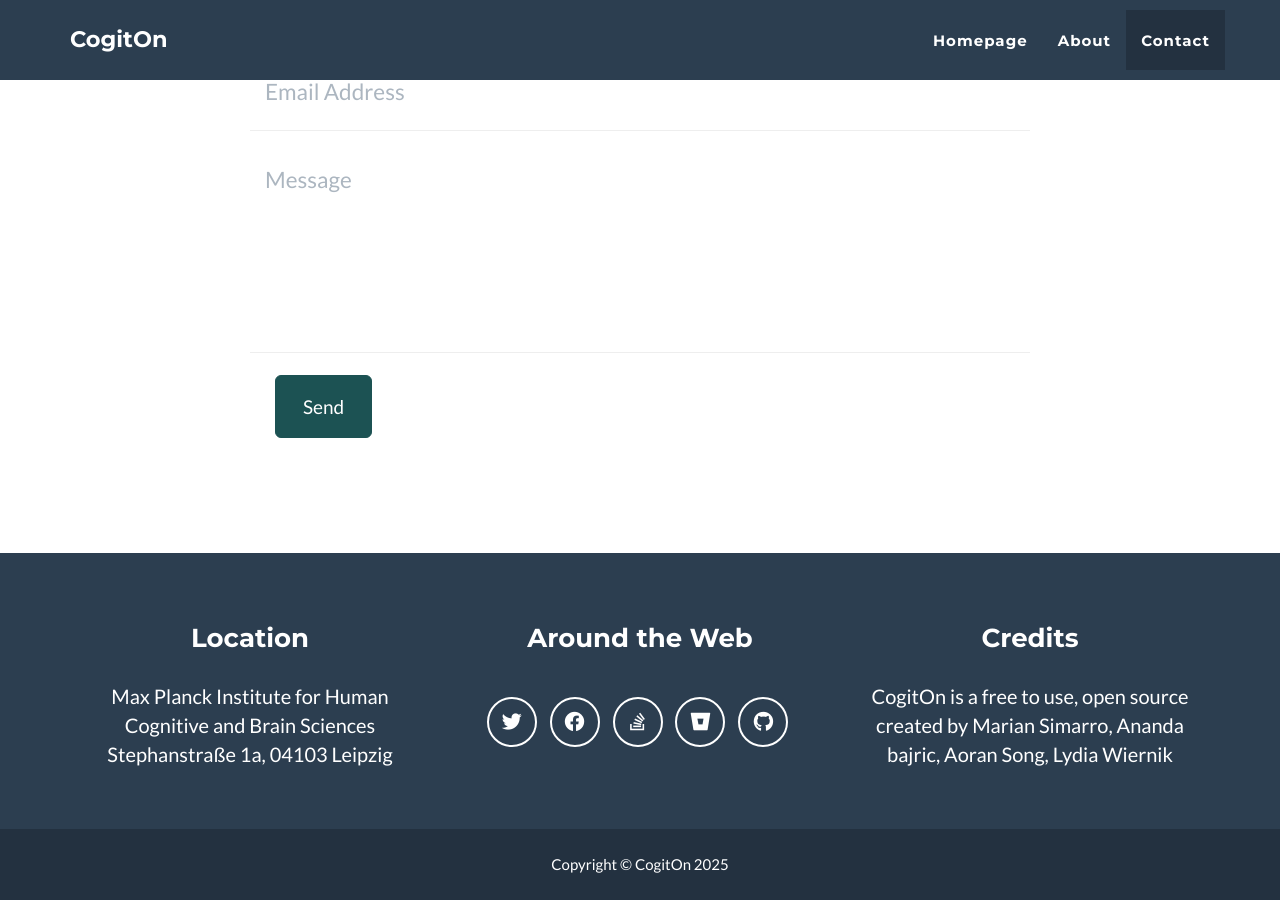
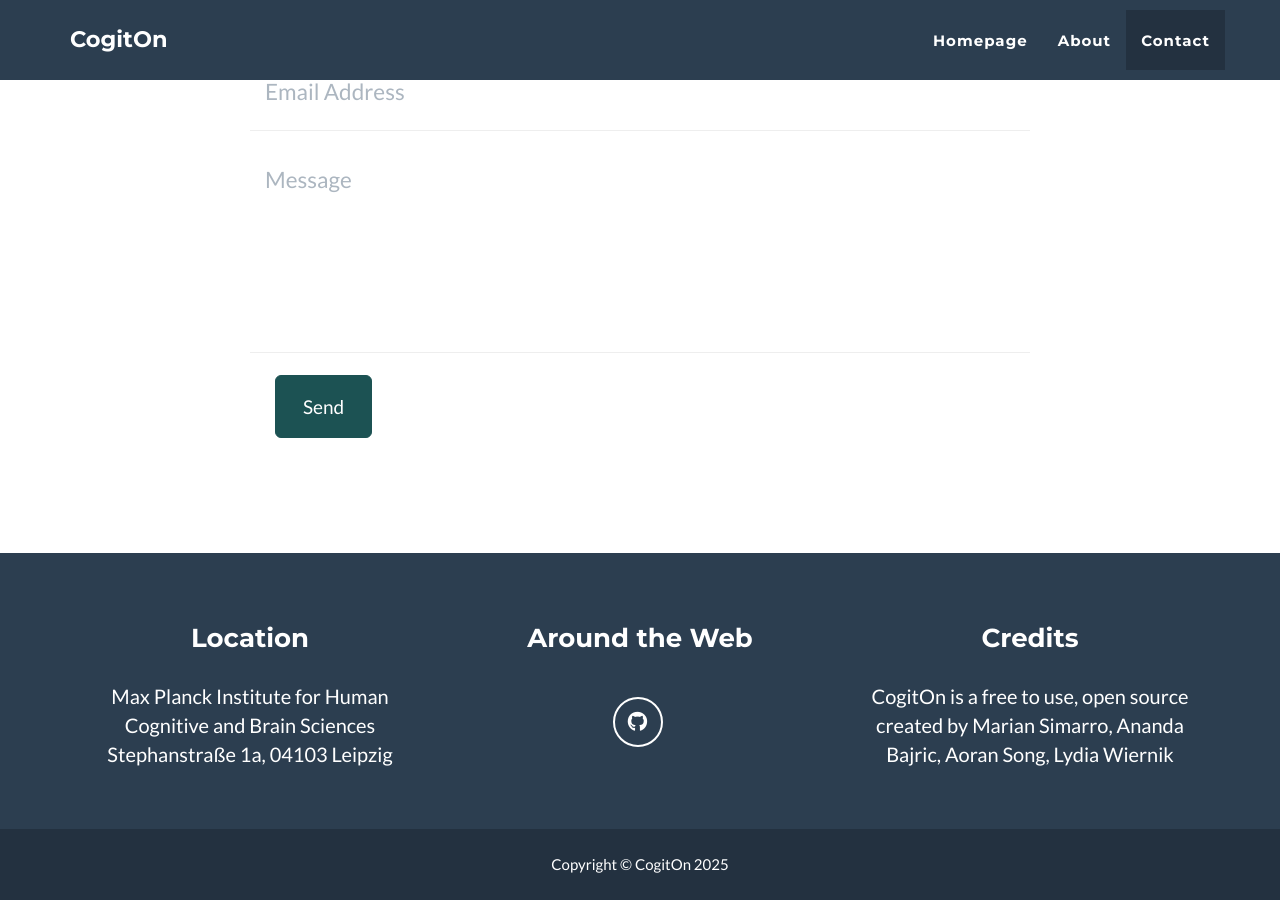
Before and after one commit to cogiton25/cogiton, a Jekyll site: the page built from _posts/2024-03-09-project-1.markdown, in a window 1280 px wide and 900 px high, scrolled down 2542 px. Built offline with Jekyll 4.4.1, drawn with Linux system fonts in a browser that asks for light colours; some of the changed lines change nothing that is shown.

Commit message:
Update socials

```diff
--- a/_config.yml
+++ b/_config.yml
@@ -37,18 +37,10 @@ footer:
   social: Around the Web
   credits: Credits
 
-# Social networks usernames (many more available: google-plus, flickr, dribbble, pinterest, instagram, tumblr, linkedin, etc.)
+# Social networks usernames (many more available: twitter, google-plus, facebook, flickr, dribbble, pinterest, instagram, tumblr, linkedin, etc.)
 social:
-  - title: twitter
-    url:
-  - title: facebook
-    url:
-  - title: stack-overflow
-    url:
-  - title: bitbucket
-    url:
   - title: github
-    url: http://github.com/neuroquiz
+    url: http://github.com/cogiton25
 
 # Postal address (add as many lines as necessary)
 address:
@@ -56,7 +48,7 @@ address:
   - line: Stephanstraße 1a, 04103 Leipzig
 
 # Credits content
-credits: 'CogitOn is a free to use, open source created by Marian Simarro, Ananda bajric, Aoran Song, Lydia Wiernik'
+credits: 'CogitOn is a free to use, open source created by Marian Simarro, Ananda Bajric, Aoran Song, Lydia Wiernik'
 
 # Build settings
 markdown: kramdown
```
